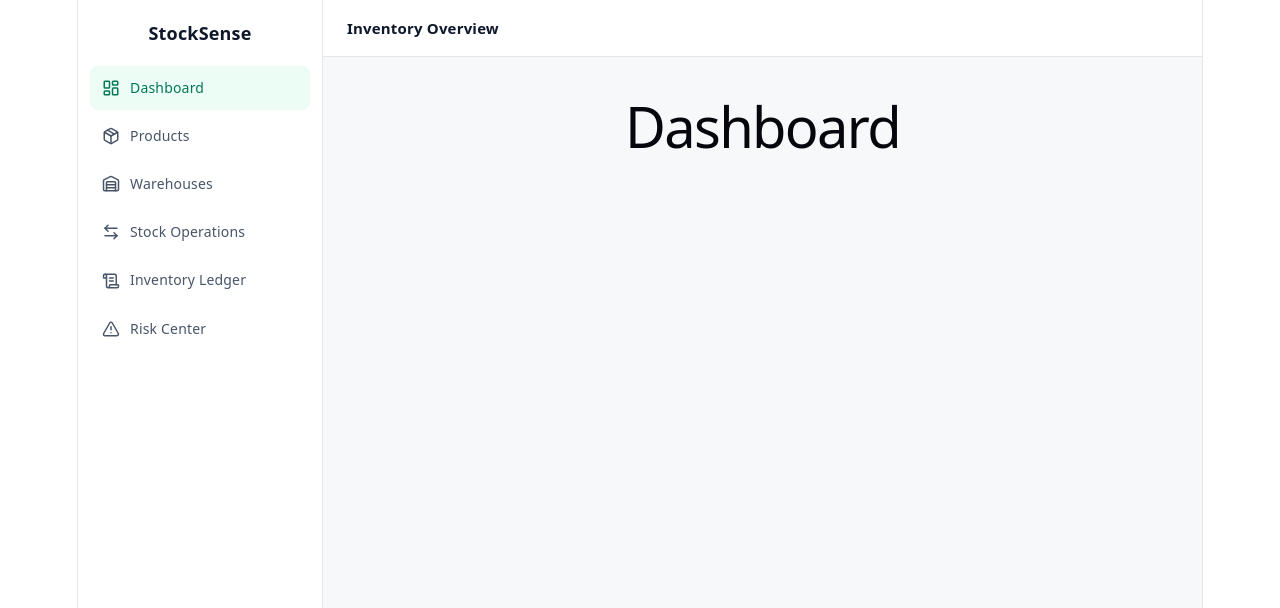
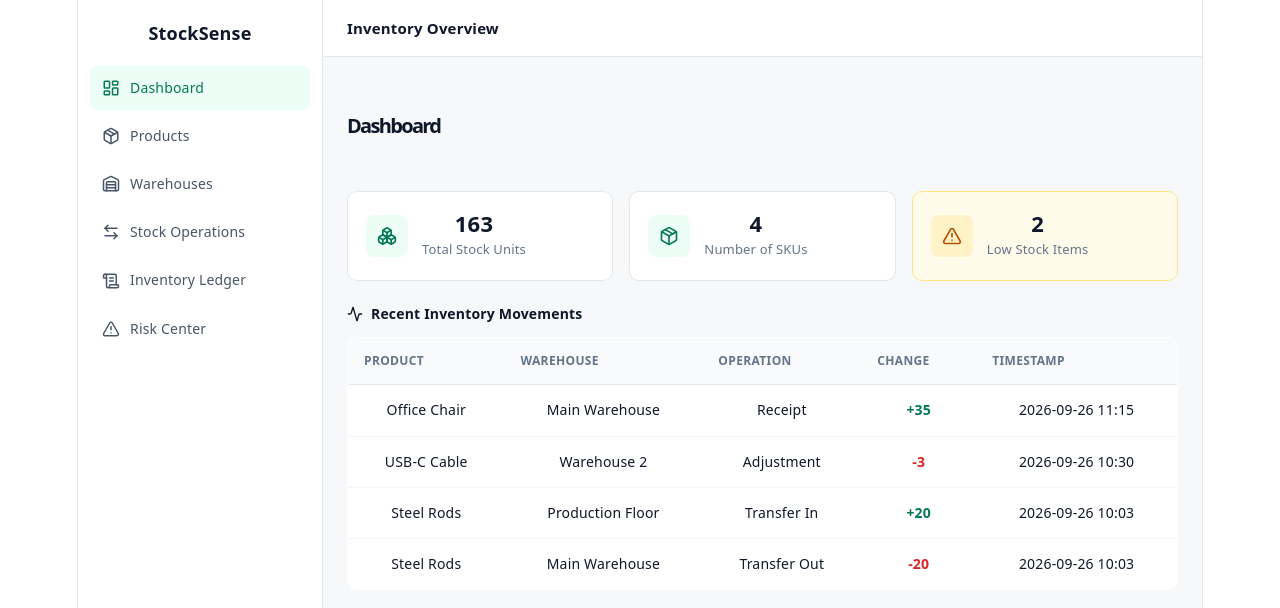
Before and after one commit to gorgeousChampion/Stocksense-Odoo, a React (Vite) app in the folder frontend/: page / in a window 1280 px wide. Shown: the top 608 px of the page. Built offline with nearby package versions, Linux system fonts and the light colour scheme.

Commit message:
Add Dashboard page with stats and recent movements

```diff
--- /dev/null
+++ b/frontend/src/pages/Dashboard.css
@@ -0,0 +1,111 @@
+.dashboard-page {
+  display: flex;
+  flex-direction: column;
+  gap: 20px;
+}
+
+.stat-grid {
+  display: grid;
+  grid-template-columns: repeat(auto-fit, minmax(200px, 1fr));
+  gap: 16px;
+}
+
+.stat-card {
+  display: flex;
+  align-items: center;
+  gap: 14px;
+  background: #ffffff;
+  border: 1px solid #e5e7eb;
+  border-radius: 10px;
+  padding: 18px;
+}
+
+.stat-card.stat-warn {
+  border-color: #fde68a;
+  background: #fffbeb;
+}
+
+.stat-icon {
+  width: 42px;
+  height: 42px;
+  border-radius: 8px;
+  background: #ecfdf5;
+  color: #047857;
+  display: flex;
+  align-items: center;
+  justify-content: center;
+  flex-shrink: 0;
+}
+
+.stat-warn .stat-icon {
+  background: #fef3c7;
+  color: #b45309;
+}
+
+.stat-value {
+  font-size: 22px;
+  font-weight: 700;
+  color: #0f172a;
+}
+
+.stat-label {
+  font-size: 13px;
+  color: #64748b;
+}
+
+.dashboard-section {
+  display: flex;
+  flex-direction: column;
+  gap: 10px;
+}
+
+.section-title {
+  display: flex;
+  align-items: center;
+  gap: 8px;
+  font-size: 14px;
+  font-weight: 600;
+  color: #0f172a;
+}
+
+.data-table {
+  width: 100%;
+  border-collapse: collapse;
+  background: #ffffff;
+  border: 1px solid #e5e7eb;
+  border-radius: 10px;
+  overflow: hidden;
+}
+
+.data-table th {
+  text-align: left;
+  font-size: 12px;
+  font-weight: 600;
+  color: #64748b;
+  text-transform: uppercase;
+  letter-spacing: 0.03em;
+  padding: 10px 16px;
+  border-bottom: 1px solid #e5e7eb;
+  background: #f9fafb;
+}
+
+.data-table td {
+  padding: 12px 16px;
+  font-size: 14px;
+  color: #0f172a;
+  border-bottom: 1px solid #f1f5f9;
+}
+
+.data-table tr:last-child td {
+  border-bottom: none;
+}
+
+.data-table td.change-positive {
+  color: #047857;
+  font-weight: 600;
+}
+
+.data-table td.change-negative {
+  color: #dc2626;
+  font-weight: 600;
+}
--- a/frontend/src/pages/Dashboard.jsx
+++ b/frontend/src/pages/Dashboard.jsx
@@ -1,3 +1,66 @@
+import { Boxes, Package, AlertTriangle, Activity } from 'lucide-react'
+import { getDashboardStats } from '../services/mockData'
+import './Dashboard.css'
+
 export default function Dashboard() {
-  return <h1>Dashboard</h1>
+  const { totalStock, totalSkus, lowStockCount, recentMovements } = getDashboardStats()
+
+  const stats = [
+    { label: 'Total Stock Units', value: totalStock, icon: Boxes },
+    { label: 'Number of SKUs', value: totalSkus, icon: Package },
+    { label: 'Low Stock Items', value: lowStockCount, icon: AlertTriangle, warn: lowStockCount > 0 },
+  ]
+
+  return (
+    <div className="dashboard-page">
+      <div className="page-header">
+        <h1>Dashboard</h1>
+      </div>
+
+      <div className="stat-grid">
+        {stats.map(s => (
+          <div key={s.label} className={`stat-card${s.warn ? ' stat-warn' : ''}`}>
+            <div className="stat-icon">
+              <s.icon size={20} />
+            </div>
+            <div>
+              <div className="stat-value">{s.value}</div>
+              <div className="stat-label">{s.label}</div>
+            </div>
+          </div>
+        ))}
+      </div>
+
+      <div className="dashboard-section">
+        <div className="section-title">
+          <Activity size={16} />
+          Recent Inventory Movements
+        </div>
+        <table className="data-table">
+          <thead>
+            <tr>
+              <th>Product</th>
+              <th>Warehouse</th>
+              <th>Operation</th>
+              <th>Change</th>
+              <th>Timestamp</th>
+            </tr>
+          </thead>
+          <tbody>
+            {recentMovements.map(m => (
+              <tr key={m.id}>
+                <td>{m.product}</td>
+                <td>{m.warehouse}</td>
+                <td>{m.operation}</td>
+                <td className={m.change >= 0 ? 'change-positive' : 'change-negative'}>
+                  {m.change >= 0 ? `+${m.change}` : m.change}
+                </td>
+                <td>{m.timestamp}</td>
+              </tr>
+            ))}
+          </tbody>
+        </table>
+      </div>
+    </div>
+  )
 }
--- a/frontend/src/services/mockData.js
+++ b/frontend/src/services/mockData.js
@@ -22,3 +22,11 @@ export const mockLedger = [
   { id: 5, product: 'USB-C Cable', warehouse: 'Warehouse 2', operation: 'Adjustment', change: -3, timestamp: '2026-09-26 10:30' },
   { id: 6, product: 'Office Chair', warehouse: 'Main Warehouse', operation: 'Receipt', change: 35, timestamp: '2026-09-26 11:15' },
 ]
+
+export function getDashboardStats() {
+  const totalStock = mockProducts.reduce((sum, p) => sum + p.totalStock, 0)
+  const totalSkus = mockProducts.length
+  const lowStockCount = mockProducts.filter(p => p.totalStock <= p.reorderLevel).length
+  const recentMovements = mockLedger.slice(-4).reverse()
+  return { totalStock, totalSkus, lowStockCount, recentMovements }
+}
```
